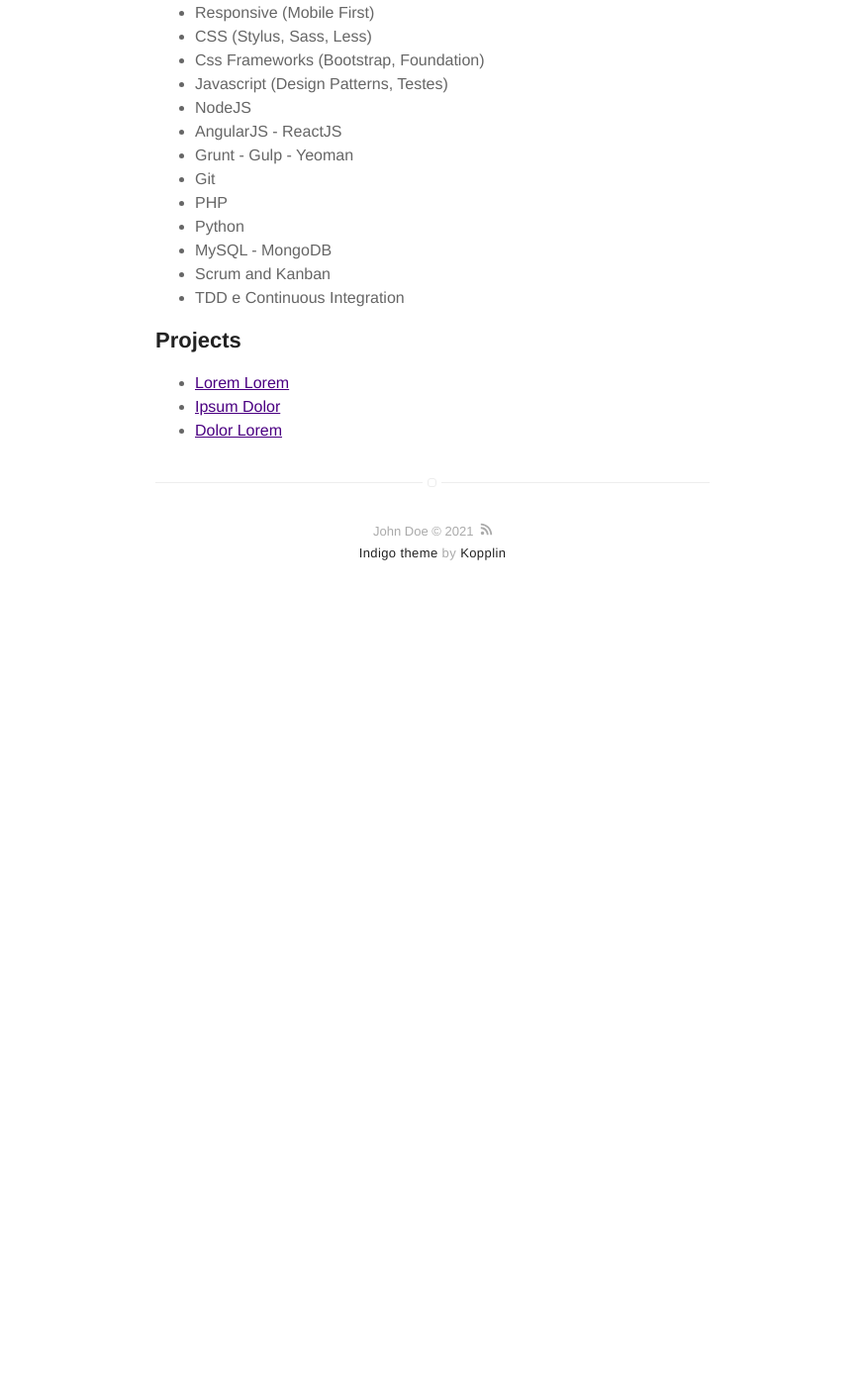
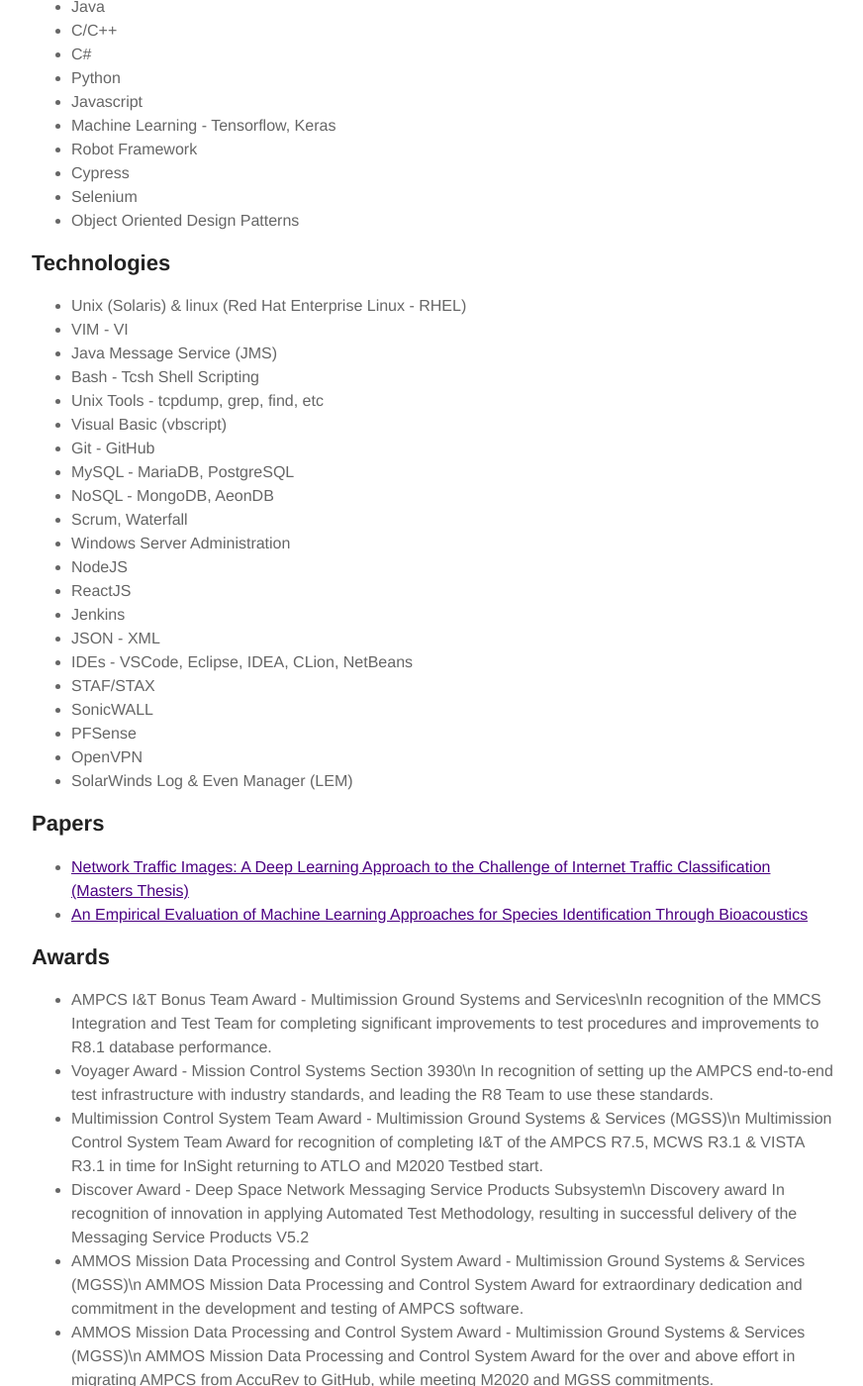
Before and after one commit to iysaleh/iysaleh.github.io, a Jekyll site: the page built from about.md, in a window 1280 px wide and 1400 px high, scrolled down 913 px. Shown: the whole window at 99% size, without its empty margins (203-1075 px from the left). Built offline with Jekyll 4.4.1, drawn with Linux system fonts in a browser that asks for light colours; before the commit the page ends 1543 px from its top, so only the background shows below that; some of the changed text lies outside the part shown.

Commit message:
Personalizing github page - About/Index

```diff
--- a/_config.yml
+++ b/_config.yml
@@ -1,9 +1,10 @@
 # main text of home
-name: John Doe
-bio: A Man who travels the world eating noodles
+name: Ibraheem Saleh
+bio: Software Engineer, Family Man, Lover of Kittens
 
 # twitter summary info
-description: A blog about technology and stuff related
+#description: A blog about technology and stuff related
+description: A blog about me
 
 # if it's an external image, update below for true
 # better with square images
@@ -13,11 +14,10 @@ picture: assets/images/profile.jpg
 # If you want to include your resume, set to true
 # and specify source (external or local).
 resume: true
-resume-external: true
-resume-url: https://google.com/?q=my+resume
+resume-external: false
+resume-url: assets/docs/Ibraheem_Saleh_Resume_2019_NP_NA.pdf
 
-url: https://sergiokopplin.github.io/indigo
-# your url: https://USERNAME.github.io
+url: https://iysaleh.github.io
 
 permalink: /:title/
 
@@ -31,45 +31,39 @@ permalink: /:title/
 # if you don't want comments in your posts, leave categories empty
 disqus:
   shortname: mydisqus # enter this from your disqus account
-  categories: [blog, project] # only show disqus for posts that have these categories
+  categories: [] # only show disqus for posts that have these categories
 
 # if you don't have any of social below, comment the line
-facebook: myfacebook
-twitter: mytwitter
+#facebook: myfacebook
+#twitter: mytwitter
 # instagram: myinstagram
 # pinterest: mypinterest
-# linkedin: mylinkedin
+linkedin: ibraheem-saleh-35a5636a
 # youtube: myyoutube
 # spotify: myspotify
-github: mygithub
+github: iysaleh
 # gitlab: mygitlab
 # lastfm: mylastfm
 # stackoverflow: 7044681/mystackoverflow
 # quora: userquora
 # reddit: username
-medium: medium
+#medium: medium
 # vimeo: myvimeo
 # lanyrd: mylanyrd
-email: myemail@gmail.com
+email: iysaleh@gmail.com
 
 authors:
-  johndoe:
-    name: John Doe
-    bio: A Man who travels the world eating noodles
+  ibraheemsaleh:
+    name: Ibraheem Saleh
+    bio: A Man who develops software
     external-image: false
     picture: assets/images/profile.jpg
-    twitter: johndoe
-  jamesfoster:
-    name: James Foster
-    bio: A Man who develops software with coffee
-    external-image: false
-    picture: assets/images/james.jpg
-    twitter: jamesfoster
+    #twitter: johndoe
 
 # do you want a larger site? change the option below
 # options: [normal, large] | default: normal
 # normal = 560px / large = 810px
-width: normal
+width: large
 
 # if you do/don't need pagination, toggle 'enabled' between true/false below
 pagination:
@@ -84,7 +78,7 @@ projects: true
 
 # if you don't need "about" or "blog", comment them out below
 about: true
-blog: true
+blog: false
 
 # do you want to show the "read time" of the posts?
 read-time: true
--- a/_includes/footer.html
+++ b/_includes/footer.html
@@ -8,8 +8,5 @@
     </a>
 
     <p class="extra">
-        <a class="link" href="https://github.com/sergiokopplin/indigo">Indigo theme</a>
-        by
-        <a class="link" href="https://github.com/sergiokopplin/indigo">Kopplin</a>
     </p>
 </footer>
--- a/about.md
+++ b/about.md
@@ -18,29 +18,62 @@ consequat. Duis aute irure dolor in reprehenderit in voluptate velit esse
 cillum dolore eu fugiat nulla pariatur. Excepteur sint occaecat cupidatat non
 proident, sunt in culpa qui officia deserunt mollit anim id est laborum.</p>
 
-<h2>Skills</h2>
+<h2>Languages</h2>
 
 <ul class="skill-list">
-	<li>HTML - Jade - Haml - Erb</li>
-	<li>Responsive (Mobile First)</li>
-	<li>CSS (Stylus, Sass, Less)</li>
-	<li>Css Frameworks (Bootstrap, Foundation)</li>
-	<li>Javascript (Design Patterns, Testes)</li>
-	<li>NodeJS</li>
-	<li>AngularJS - ReactJS</li>
-	<li>Grunt - Gulp - Yeoman</li>
-	<li>Git</li>
-	<li>PHP</li>
+	<li>Java</li>
+	<li>C/C++</li>
+	<li>C#</li>
 	<li>Python</li>
-	<li>MySQL - MongoDB</li>
-	<li>Scrum and Kanban</li>
-	<li>TDD e Continuous Integration</li>
+	<li>Javascript</li>
+	<li>Machine Learning - Tensorflow, Keras</li>
+	<li>Robot Framework</li>
+	<li>Cypress</li>
+	<li>Selenium</li>
+	<li>Object Oriented Design Patterns</li>
 </ul>
 
-<h2>Projects</h2>
+<h2>Technologies</h2>
+
+<ul class="secondary-skill-list">
+	<li>Unix (Solaris) & linux (Red Hat Enterprise Linux - RHEL)</li>
+	<li>VIM - VI</li>
+	<li>Java Message Service (JMS)</li>
+	<li>Bash - Tcsh Shell Scripting</li>
+	<li>Unix Tools - tcpdump, grep, find, etc</li>
+	<li>Visual Basic (vbscript)</li>
+	<li>Git - GitHub</li>
+	<li>MySQL - MariaDB, PostgreSQL</li>
+	<li>NoSQL - MongoDB, AeonDB</li>
+	<li>Scrum, Waterfall</li>
+	<li>Windows Server Administration</li>
+	<li>NodeJS</li>
+	<li>ReactJS</li>
+	<li>Jenkins</li>
+	<li>JSON - XML</li>
+	<li>IDEs - VSCode, Eclipse, IDEA, CLion, NetBeans</li>
+	<li>STAF/STAX</li>
+	<li>SonicWALL</li>
+	<li>PFSense</li>
+	<li>OpenVPN</li>
+	<li>SolarWinds Log & Even Manager (LEM)</li>
+</ul>
+
+<h2>Papers</h2>
 
 <ul>
-	<li><a href="https://github.com/">Lorem Lorem</a></li>
-	<li><a href="https://github.com/">Ipsum Dolor</a></li>
-	<li><a href="https://github.com/">Dolor Lorem</a></li>
+	<li><a href="http://broncoscholar.library.cpp.edu/handle/10211.3/208026">Network Traffic Images: A Deep Learning Approach to the Challenge of Internet Traffic Classification (Masters Thesis)</a></li>
+	<li><a href="https://ieeexplore.ieee.org/document/8560839">An Empirical Evaluation of Machine Learning Approaches for Species Identification Through Bioacoustics</a></li>
 </ul>
+
+<h2>Awards</h2>
+<ul class="awards">
+	<li>AMPCS I&T Bonus Team Award - Multimission Ground Systems and Services\nIn recognition of the MMCS Integration and Test Team for completing significant improvements to test procedures and improvements to R8.1 database performance.</li>
+	<li>Voyager Award -  Mission Control Systems Section 3930\n In recognition of setting up the AMPCS end-to-end test infrastructure with industry standards, and leading the R8 Team to use these standards.</li>
+	<li>Multimission Control System Team Award -  Multimission Ground Systems & Services (MGSS)\n Multimission Control System Team Award for recognition of completing I&T of the AMPCS R7.5, MCWS R3.1 & VISTA R3.1 in time for InSight returning to ATLO and M2020 Testbed start.</li>
+	<li>Discover Award -  Deep Space Network Messaging Service Products Subsystem\n Discovery award In recognition of innovation in applying Automated Test Methodology, resulting in successful delivery of the Messaging Service Products V5.2</li>
+	<li>AMMOS Mission Data Processing and Control System Award -  Multimission Ground Systems & Services (MGSS)\n AMMOS Mission Data Processing and Control System Award for extraordinary dedication and commitment in the development and testing of AMPCS software.</li>
+	<li>AMMOS Mission Data Processing and Control System Award -  Multimission Ground Systems & Services (MGSS)\n AMMOS Mission Data Processing and Control System Award for the over and above effort in migrating AMPCS from AccuRev to GitHub, while meeting M2020 and MGSS commitments.</li>
+</ul>
+
+<h2>Kitties</h2>
```
Also changed, not shown: assets/images/profile-dep.jpg (added), assets/images/profile-full.jpg (added), assets/images/profile.jpg, 1 other file.
